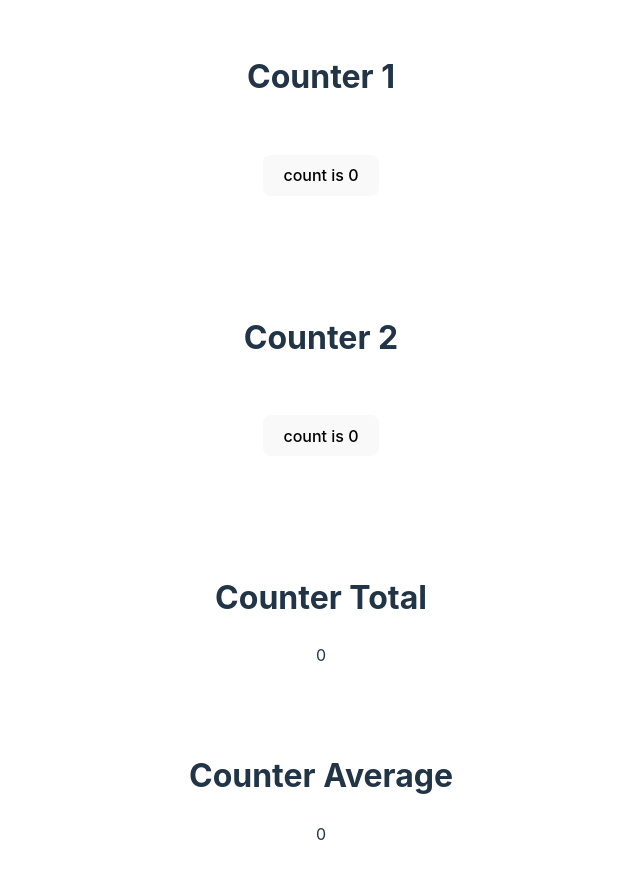
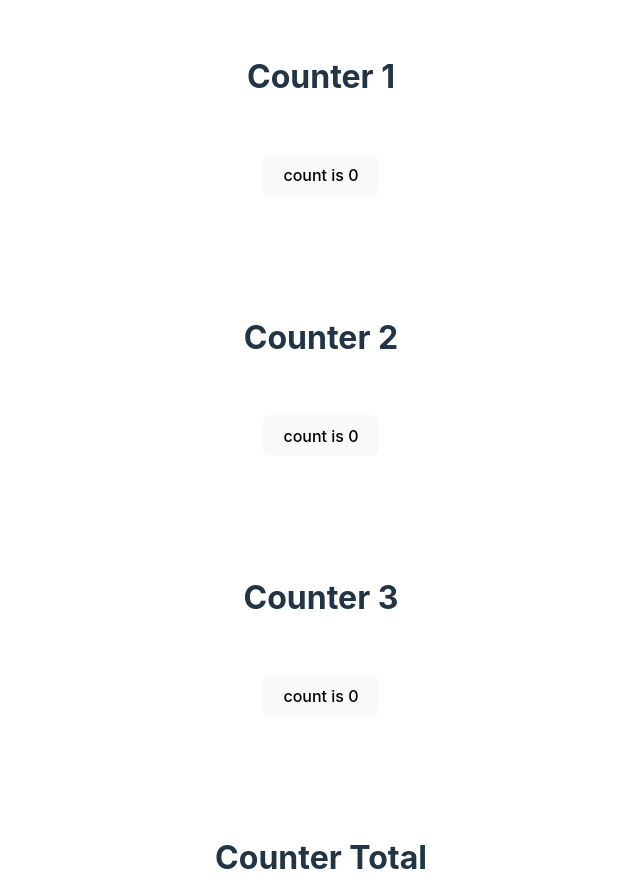
Before and after one commit to MirkoPelgrom65/fep2-rxjs-subject-example, a website built with Vite: page index.html in a window 1280 px wide. Shown: the top 881 px of the page, without its empty margins (319-959 px from the left). Built offline with nearby package versions, Linux system fonts and the light colour scheme.

Commit message:
Added readme

```diff
--- a/index.html
+++ b/index.html
@@ -11,6 +11,7 @@
   <body>
     <my-element name="Counter 1"></my-element>
     <my-element name="Counter 2"></my-element>
+    <my-element name="Counter 3"></my-element>
 
     <counter-total-view></counter-total-view>
     <counter-average-view></counter-average-view>
--- a/src/services/data-broker-service.js
+++ b/src/services/data-broker-service.js
@@ -38,7 +38,7 @@ class DataBrokerService {
    * @returns {any} - parameter required for unsubscribing
    */
   subscribeToCounterData(handlerFunction) {
-    console.log('subscribeToCounterData - handlerFunction: ', handlerFunction)
+
     return this.#counterDataProvider$.subscribe(handlerFunction)
   }
 
```
Also changed, not shown: readme.md (added).
